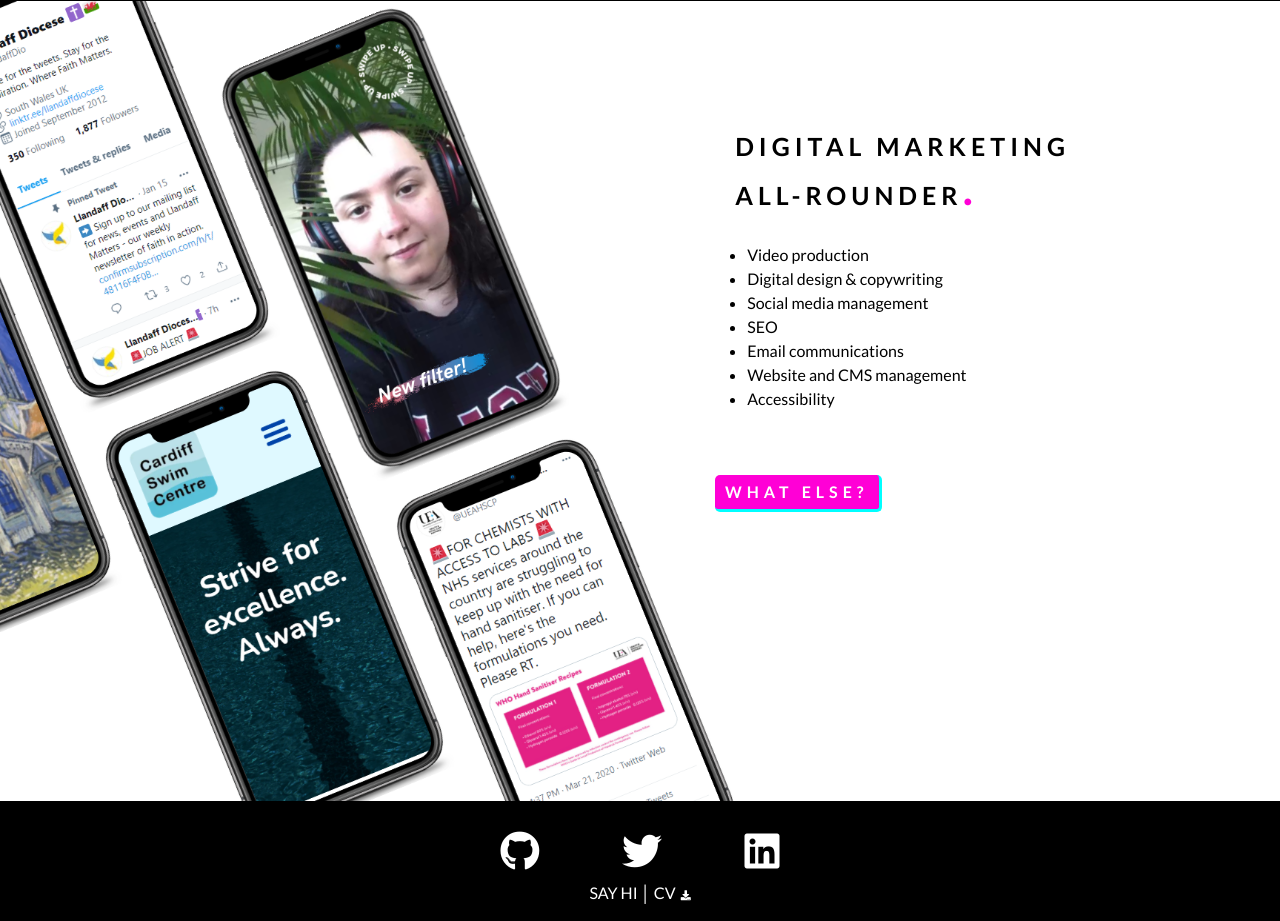
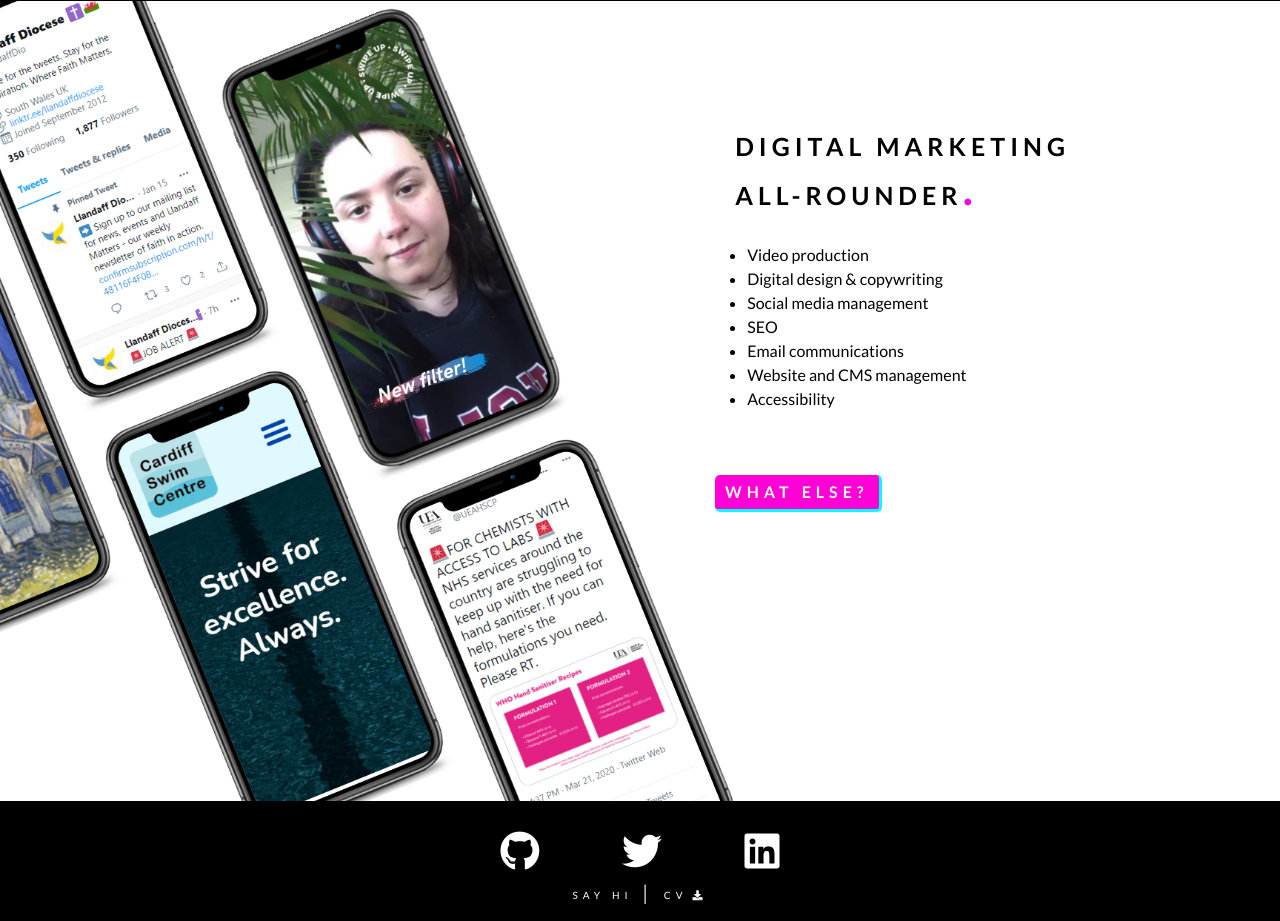
Before and after one commit to TaraRhoseyn/portfolio, a plain HTML site: page index.html in a window 1280 px wide. Shown: the part 1255-2176 px from the top of the page. Drawn offline with nearby package versions, Linux system fonts and the light colour scheme.

Commit message:
style: Add styling to footer

```diff
--- a/assets/css/style.css
+++ b/assets/css/style.css
@@ -359,6 +359,10 @@ footer {
     padding-left: 5px;
 }
 
+.footer p {
+    letter-spacing: 5px;
+}
+
 .footer i:hover {
     color: #FF00D6;
 }
--- a/index.html
+++ b/index.html
@@ -109,7 +109,7 @@
                 <span class="sr-only">LinkedIn</span>
             </a>
             <br>
-            <p><span>SAY HI</span> │ <span>CV<i class="fas fa-download"></i></span></p>
+            <p><span><a href="mailto:taragulwell@gmail.com">SAY HI</a></span> │ <span><a href="">CV</a><i class="fas fa-download"></i></span></p>
         </div>
     </footer>
     <script defer async src="https://cdn.jsdelivr.net/npm/bootstrap@5.0.0-beta3/dist/js/bootstrap.bundle.min.js" integrity="sha384-JEW9xMcG8R+pH31jmWH6WWP0WintQrMb4s7ZOdauHnUtxwoG2vI5DkLtS3qm9Ekf" crossorigin="anonymous"></script>
```
